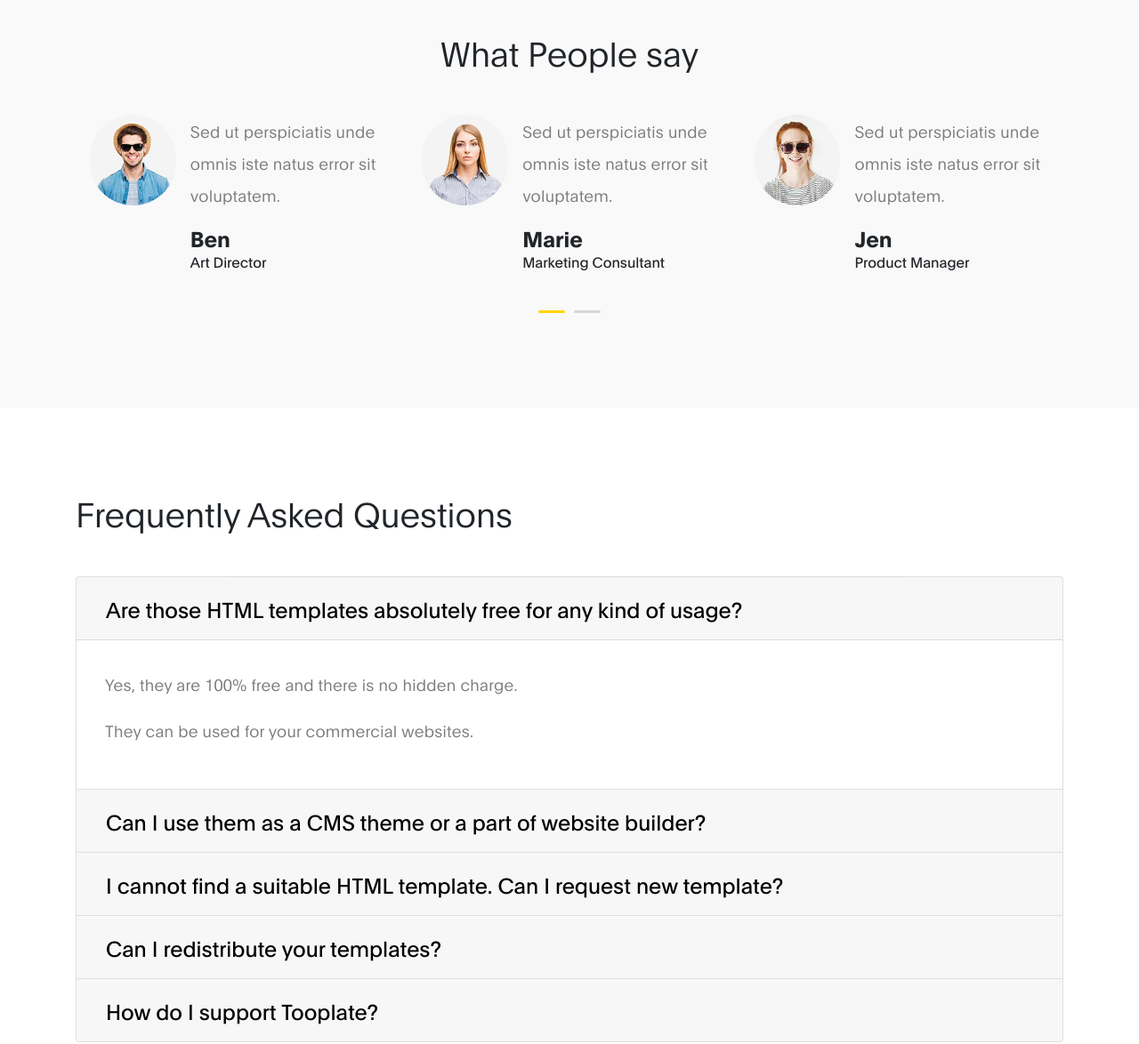
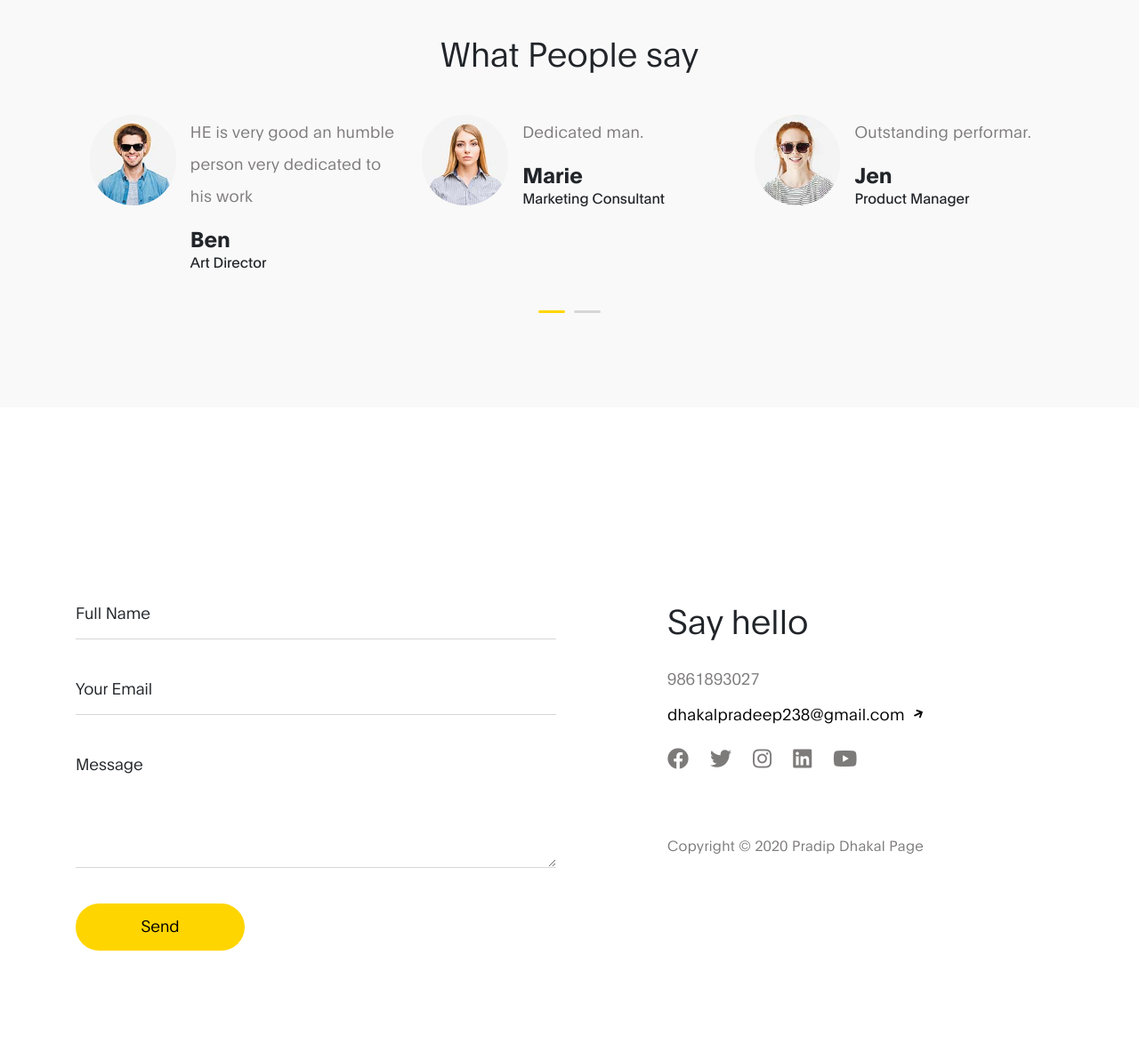
Before and after one commit to Pradeep-Dhakal/Pradip, a plain HTML site: page index.html in a window 1280 px wide. Shown: the part 1980-3154 px from the top of the page at 89% size. Drawn offline with Linux system fonts and the light colour scheme.

Commit message:
added more

```diff
--- a/index.html
+++ b/index.html
@@ -3,7 +3,7 @@
 
 <head>
 
-  <title>Ben's Resume - Profile HTML Page</title>
+  <title>Pradip Dhakal</title>
 
   <meta charset="UTF-8">
   <meta http-equiv="X-UA-Compatible" content="IE=Edge">
@@ -175,7 +175,7 @@ https://www.tooplate.com/view/2120-ben-resume
                 </div>
 
                 <div class="testimonials-info">
-                  <p>Sed ut perspiciatis unde omnis iste natus error sit voluptatem.</p>
+                  <p>HE is very good an humble person very dedicated to his work</p>
 
                   <h6 class="mb-0">Ben</h6>
                   <span>Art Director</span>
@@ -190,7 +190,7 @@ https://www.tooplate.com/view/2120-ben-resume
                 </div>
 
                 <div class="testimonials-info">
-                  <p>Sed ut perspiciatis unde omnis iste natus error sit voluptatem.</p>
+                  <p>Dedicated man.</p>
 
                   <h6 class="mb-0">Marie</h6>
                   <span>Marketing Consultant</span>
@@ -205,7 +205,7 @@ https://www.tooplate.com/view/2120-ben-resume
                 </div>
 
                 <div class="testimonials-info">
-                  <p>Sed ut perspiciatis unde omnis iste natus error sit voluptatem.</p>
+                  <p>Outstanding performar.</p>
 
                   <h6 class="mb-0">Jen</h6>
                   <span>Product Manager</span>
@@ -220,8 +220,7 @@ https://www.tooplate.com/view/2120-ben-resume
                 </div>
 
                 <div class="testimonials-info">
-                  <p>Sed ut perspiciatis unde omnis iste natus error sit voluptatem.</p>
-
+                  <p>man with knowledge
                   <h6 class="mb-0">Wilson</h6>
                   <span>Web Developer</span>
                 </div>
@@ -240,9 +239,10 @@ https://www.tooplate.com/view/2120-ben-resume
   <section class="faq section-padding">
 
     <div class="container">
-
+<!---->
       <div class="row">
 
+        <!--
         <div class="col-lg-12 col-12">
 
           <h3 class="mb-5">Frequently Asked Questions</h3>
@@ -336,7 +336,9 @@ https://www.tooplate.com/view/2120-ben-resume
 
           </div>
 
-        </div><!-- col -->
+        </div> -->
+
+
       </div><!-- row -->
     </div><!-- container -->
   </section>
@@ -375,11 +377,11 @@ https://www.tooplate.com/view/2120-ben-resume
         <div class="mx-auto col-lg-4 col-md-6 col-12">
           <h3 class="my-4 pt-4 pt-lg-0">Say hello</h3>
 
-          <p class="mb-1">010-020-0340</p>
+          <p class="mb-1">9861893027</p>
 
           <p>
             <a href="#">
-              hello@company.co
+              dhakalpradeep238@gmail.com
               <i class="fas fa-arrow-right custom-icon"></i>
             </a>
           </p>
@@ -394,7 +396,7 @@ https://www.tooplate.com/view/2120-ben-resume
 
           <p class="copyright-text mt-5 pt-3">Copyright &copy; 2020 Pradip Dhakal Page</p>
 
-          <p>Design: <a href="https://www.tooplate.com" title="free HTML templates" target="_blank">Tooplate</a></p>
+          <!-- <p>Design: <a href="https://www.tooplate.com" title="free HTML templates" target="_blank">Tooplate</a></p> -->
         </div>
 
       </div>
```
